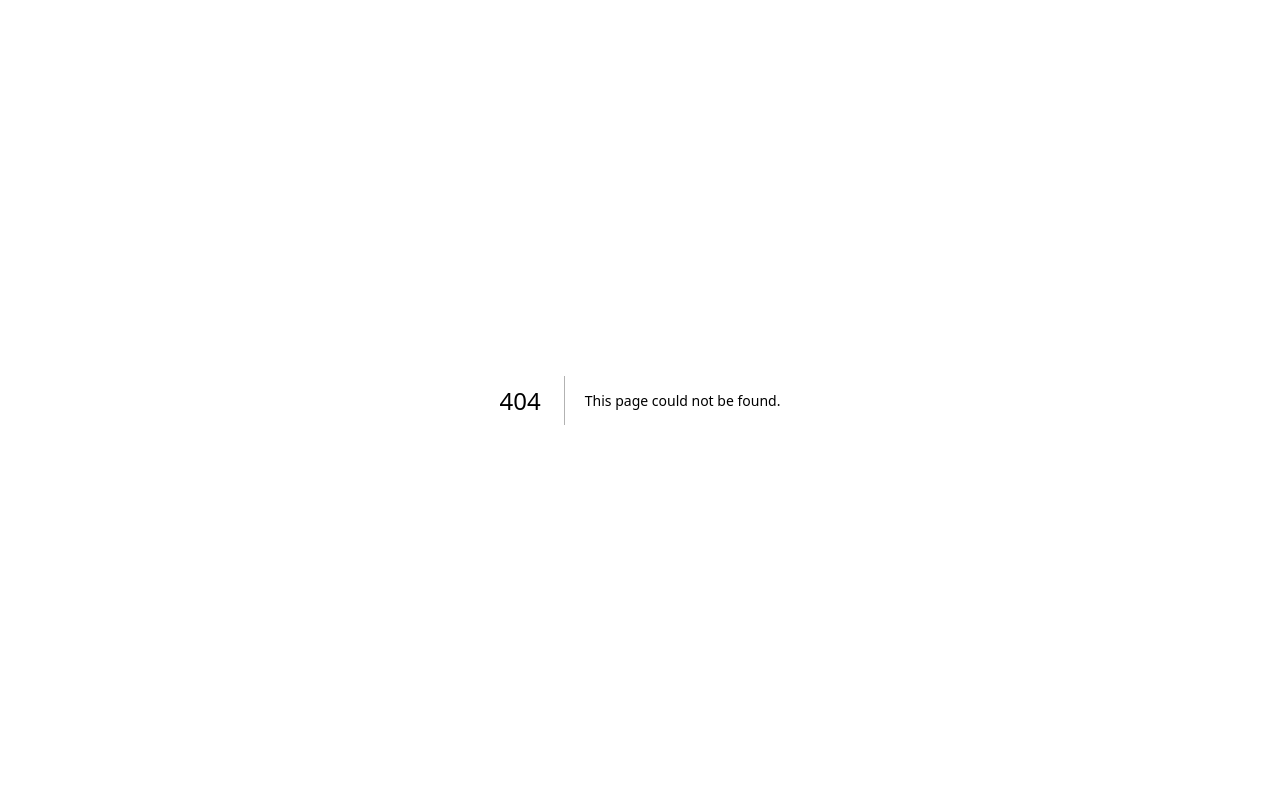
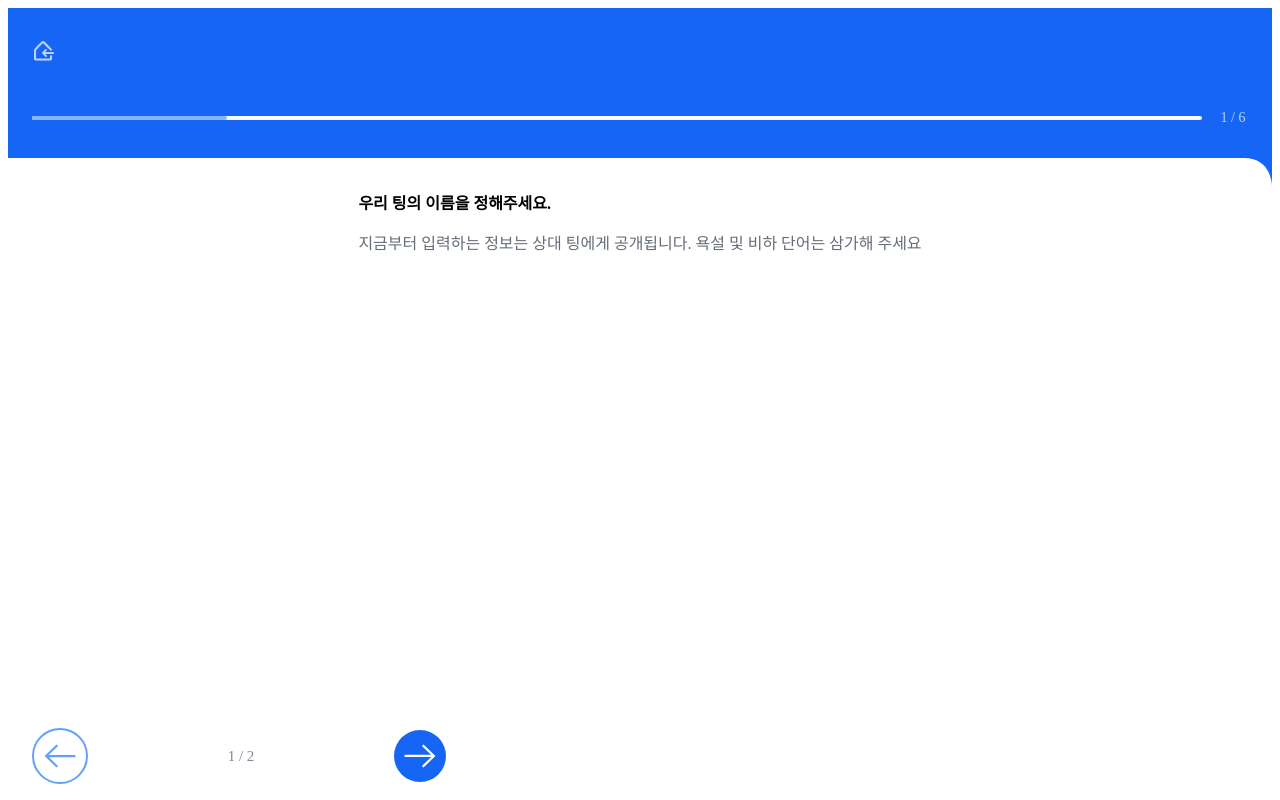
Before and after one commit to uoslife/client-meeting-season3, a Next.js app: page /apply/group in a window 1280 px wide. Before the commit this address had no page. Built offline with nearby package versions, Linux system fonts and the light colour scheme; a web font is replaced by a local one.

Commit message:
feat: group 폴더 구조 제작

```diff
--- /dev/null
+++ b/src/app/apply/group/page.tsx
@@ -0,0 +1,31 @@
+'use client';
+
+import { ApplyInfoState } from '@/store/feature/applyInfo';
+import { useAppSelector } from '@/store/hooks';
+
+import ProgressHeader from '@/components/header/progressHeader/ProgressHeader';
+
+import FirstStep from '@/pages/group/FirstStep';
+
+const Group = () => {
+  const applyInfo = useAppSelector(state => state.applyInfo);
+  console.log(applyInfo);
+
+  const switchStep = (applyInfo: ApplyInfoState) => {
+    switch (applyInfo.curStep) {
+      case 1:
+        return <FirstStep />;
+      default:
+        return <></>;
+    }
+  };
+
+  return (
+    <>
+      <ProgressHeader isProgress={true} isProgressbar={true} />
+      {switchStep(applyInfo)}
+    </>
+  );
+};
+
+export default Group;
--- /dev/null
+++ b/src/pages/group/FirstStep/FirstPage.tsx
@@ -0,0 +1,19 @@
+import { StepProps } from '@/types/step.type';
+import { Col, Paddle, Text } from '@/components';
+
+const FirstPage = ({ setIsFinishPage }: StepProps) => {
+  const label =
+    '지금부터 입력하는 정보는 상대 팅에게 공개됩니다. \n 욕설 및 비하 단어는 삼가해 주세요';
+  return (
+    <Col fill align={'center'}>
+      <Paddle top={32}>
+        <Col gap={16}>
+          <Text label="우리 팅의 이름을 정해주세요." weight={700} />
+          <Text label={label} size="sm" color="#656D78" />
+        </Col>
+      </Paddle>
+    </Col>
+  );
+};
+
+export default FirstPage;
--- /dev/null
+++ b/src/pages/group/FirstStep/SecondPage.tsx
@@ -0,0 +1,7 @@
+import { StepProps } from '@/types/step.type';
+
+const SecondPage = ({ setIsFinishPage }: StepProps) => {
+  return <></>;
+};
+
+export default SecondPage;
--- /dev/null
+++ b/src/pages/group/FirstStep/index.tsx
@@ -0,0 +1,51 @@
+import { useState } from 'react';
+
+import { Footer, ProgressHeader } from '@/components';
+
+import { useAppSelector } from '@/store/hooks';
+import { ApplyInfoState } from '@/store/feature/applyInfo';
+
+import FirstPage from './FirstPage';
+import SecondPage from './SecondPage';
+
+const MAX_PAGE = 2;
+
+const GroupFirstStep = () => {
+  const { curPage } = useAppSelector(state => state.applyInfo);
+
+  const [isFinishPage, setIsFinishPage] = useState(false);
+
+  const changePage = (curPage: ApplyInfoState['curPage']) => {
+    switch (curPage) {
+      case 1:
+        return <FirstPage setIsFinishPage={setIsFinishPage} />;
+      case 2:
+        return <SecondPage setIsFinishPage={setIsFinishPage} />;
+      default:
+        return <></>;
+    }
+  };
+
+  const switchPageType = () => {
+    switch (curPage) {
+      case 1:
+        return 'firstPage';
+      case MAX_PAGE:
+        return 'lastPage';
+      default:
+        return;
+    }
+  };
+  return (
+    <>
+      {changePage(curPage)}
+      <Footer
+        maxPage={MAX_PAGE}
+        disabled={isFinishPage}
+        type={switchPageType()}
+      />
+    </>
+  );
+};
+
+export default GroupFirstStep;
```
